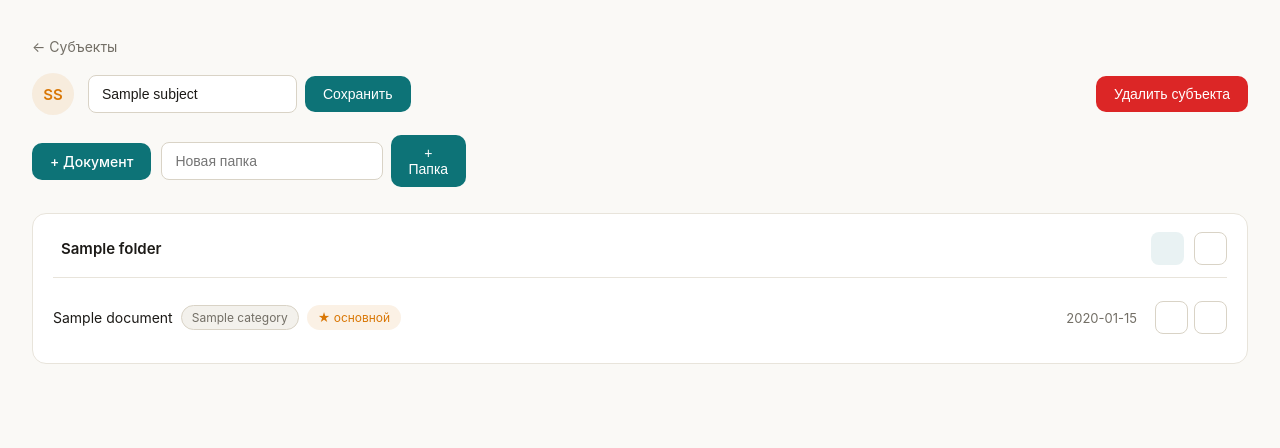
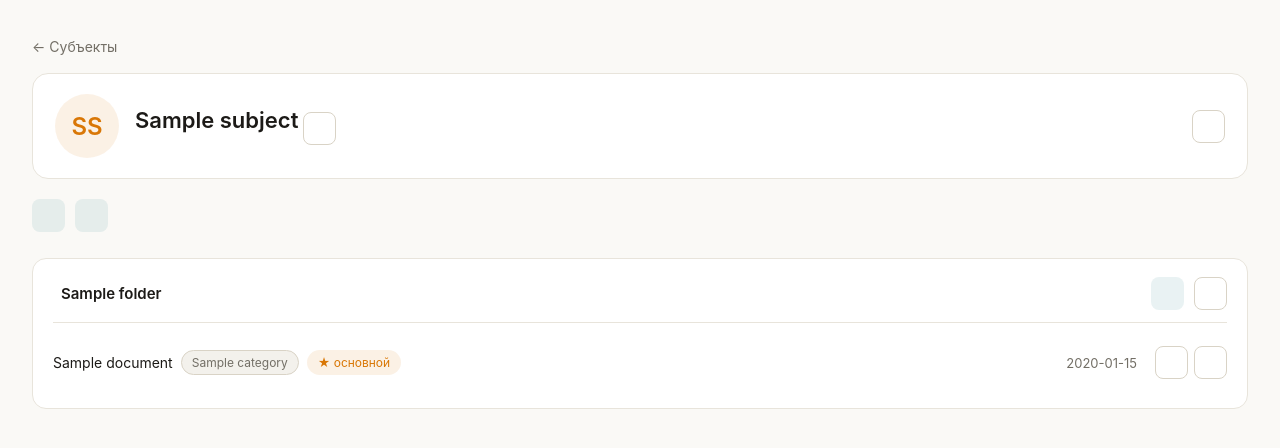
Before and after one commit to AleksandrSrk/DoxBoxTlg, a FastAPI app: page /admin/subjects/1 in a window 1280 px wide. Shown: the part 56-504 px from the top of the page. Run offline with FastAPI, Linux system fonts and the light colour scheme; tables that the repository leaves empty hold one stand-in row (values such as "Sample post"); some libraries are stand-ins or nearby versions.

Commit message:
Subject card: identity block, inline rename, icon-only actions, collapsible new-folder form, bigger avatar, empty-folder CTA

```diff
--- a/static/admin.css
+++ b/static/admin.css
@@ -90,6 +90,31 @@ input:focus, select:focus { outline: 2px solid var(--accent-soft); border-color:
 .avatar-1 { background: var(--accent2-soft); color: var(--accent2); }
 .avatar-2 { background: #e8f0ee; color: #2f5d53; }
 .avatar-3 { background: #f2ece0; color: #8a6a34; }
+.avatar-lg { width: 64px; height: 64px; font-size: 24px; }
+
+/* Карточка-обособление шапки субъекта */
+.subject-identity {
+  background: var(--surface); border: 1px solid var(--border); border-radius: 16px;
+  padding: 20px 22px; margin-bottom: 20px;
+  display: flex; align-items: center; justify-content: space-between; gap: 16px;
+}
+.subject-identity-name { display: flex; align-items: center; gap: 16px; }
+.subject-name-text { font-size: 22px; font-weight: 600; color: var(--text); }
+.subject-name-edit { display: none; gap: 8px; align-items: center; }
+.subject-name-edit.open { display: flex; }
+.subject-name-view.hidden { display: none; }
+
+/* Раскрывающаяся форма новой папки в тулбаре */
+.new-folder-form { display: none; gap: 8px; margin: 0; }
+.new-folder-form.open { display: flex; }
+
+/* Кликабельная подсказка в пустой папке */
+.empty-add {
+  display: block; padding: 10px 0; color: var(--muted); font-size: 13px;
+  text-decoration: none; border: 1px dashed var(--border-strong); border-radius: 8px; text-align: center;
+}
+.empty-add:hover { color: var(--accent); border-color: var(--accent); }
+
 
 /* Хаб субъектов */
 .subject-grid {
--- a/templates/subject_detail.html
+++ b/templates/subject_detail.html
@@ -11,25 +11,40 @@
 
 {% macro initials(name) %}{% set parts = name.split() %}{{ (parts[0][0] if parts|length > 0 else '') ~ (parts[1][0] if parts|length > 1 else '') }}{% endmacro %}
 
-<div class="subject-header">
-  <div class="subject-header-name">
-    <div class="avatar avatar-{{ subject.id % 4 }}">{{ initials(subject.name)|upper }}</div>
-    <form method="post" action="/admin/subjects/{{ subject.id }}/rename" class="inline-form">
-      <input type="text" name="name" value="{{ subject.name }}">
-      <button type="submit">Сохранить</button>
-    </form>
+<div class="subject-identity">
+  <div class="subject-identity-name">
+    <div class="avatar avatar-lg avatar-{{ subject.id % 4 }}">{{ initials(subject.name)|upper }}</div>
+    <div>
+      <div class="subject-name-view" id="name-view">
+        <span class="subject-name-text">{{ subject.name }}</span>
+        <button type="button" class="icon-btn" title="Переименовать"
+                onclick="document.getElementById('name-view').classList.add('hidden'); document.getElementById('name-edit').classList.add('open')">
+          <i class="ti ti-pencil"></i>
+        </button>
+      </div>
+      <form method="post" action="/admin/subjects/{{ subject.id }}/rename" class="subject-name-edit" id="name-edit">
+        <input type="text" name="name" value="{{ subject.name }}" autofocus>
+        <button type="submit">Сохранить</button>
+      </form>
+    </div>
   </div>
   <form method="post" action="/admin/subjects/{{ subject.id }}/delete"
         onsubmit="return confirm('Удалить субъекта? Если есть документы — не даст.');">
-    <button type="submit" class="btn-danger">Удалить субъекта</button>
+    <button type="submit" class="icon-btn icon-btn-danger" title="Удалить субъекта"><i class="ti ti-trash"></i></button>
   </form>
 </div>
 
 <div class="toolbar">
-  <a class="btn" href="/admin/documents/new?subject_id={{ subject.id }}">+ Документ</a>
-  <form method="post" action="/admin/subjects/{{ subject.id }}/folders" class="inline-form">
-    <input type="text" name="name" placeholder="Новая папка">
-    <button type="submit">+ Папка</button>
+  <a class="icon-btn icon-btn-lg" href="/admin/documents/new?subject_id={{ subject.id }}" title="Добавить документ">
+    <i class="ti ti-file-plus"></i>
+  </a>
+  <button type="button" class="icon-btn icon-btn-lg" title="Новая папка"
+          onclick="document.getElementById('new-folder-form').classList.toggle('open')">
+    <i class="ti ti-folder-plus"></i>
+  </button>
+  <form method="post" action="/admin/subjects/{{ subject.id }}/folders" class="new-folder-form" id="new-folder-form">
+    <input type="text" name="name" placeholder="Название папки" autofocus>
+    <button type="submit">Создать</button>
   </form>
 </div>
 
@@ -63,7 +78,7 @@
     </form>
   </div>
   {% for d in docs_by_folder.get(f.id, []) %}{{ doc_row(d) }}{% else %}
-  <div class="muted" style="padding:6px 0;">Пусто</div>
+  <a class="empty-add" href="/admin/documents/new?subject_id={{ subject.id }}&folder_id={{ f.id }}">+ добавить сюда</a>
   {% endfor %}
 </div>
 {% endfor %}
```
